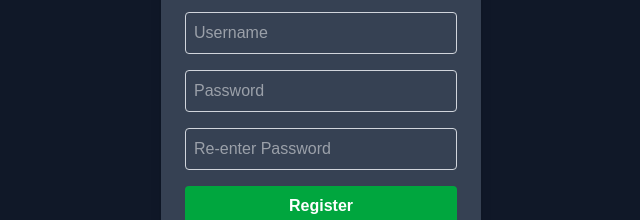
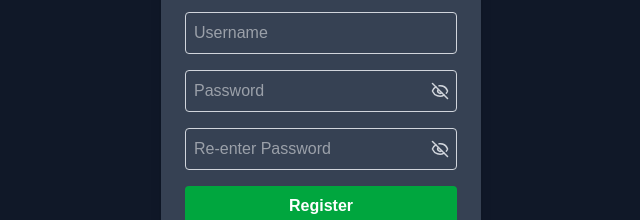
Before and after one commit to pradeepjohndev/Infrawatch, a React (Vite) app in the folder Frontend/: page /register in a window 1280 px wide. Shown: the part 321-541 px from the top of the page, without its empty margins (319-959 px from the left). Built offline with nearby package versions, Linux system fonts and the light colour scheme.

Commit message:
frontend connectivity

```diff
--- a/Frontend/src/App.css
+++ b/Frontend/src/App.css
@@ -37,3 +37,22 @@ h1 {
   font-size: 3.2em;
   line-height: 1.1;
 }
+
+.input-wrapper {
+  position: relative;
+}
+
+.input-wrapper input {
+  padding-right: 40px;
+}
+
+.input-wrapper button {
+  position: absolute;
+  top: 50%;
+  right: 10px;
+  transform: translateY(-50%);
+  background: none;
+  border: none;
+  cursor: pointer;
+  font-size: 18px;
+}
--- a/Frontend/src/Context/ThresholdCard.jsx
+++ b/Frontend/src/Context/ThresholdCard.jsx
@@ -22,10 +22,10 @@ export default function ThresholdCard() {
         Adjust Threshold Values
       </h3>
 
-      <div className="space-y-5">
+      <div className="space-y-5 flex">
         <Slider label="RAM Usage" value={ram} setValue={setRam} color="accent-blue-500" />
-        <Slider label="CPU Usage" value={cpu} setValue={setCpu} color="accent-red-500" />
-        <Slider label="NET Usage" value={net} setValue={setNet} color="accent-yellow-500" />
+        <Slider label="CPU Usage" value={cpu} setValue={setCpu} color="accent-blue-500" />
+        <Slider label="NET Usage" value={net} setValue={setNet} color="accent-blue-500" />
         <Slider label="Storage Usage" value={storage} setValue={setStorage} color="accent-green-500" />
       </div>
 
--- a/Frontend/src/Context/Username.jsx
+++ b/Frontend/src/Context/Username.jsx
@@ -5,7 +5,7 @@ export default function Username() {
     const [user, setUser] = useState(null);
     useEffect(() => {
         axios
-            .get("http://localhost:8080/auth-check", { withCredentials: true })
+            .get("/api/auth-check", { withCredentials: true })
             .then((res) => setUser(res.data.user))
             .catch(() => setUser(null));
     }, []);
--- a/Frontend/src/Dashboard/Pcpanel.jsx
+++ b/Frontend/src/Dashboard/Pcpanel.jsx
@@ -33,6 +33,7 @@ export default function Pcpanel({ pc, now }) {
     const cpuColor = typeof cpuLoad === "number" ? cpuLoad > 80 ? "#dc2626" : cpuLoad > 50 ? "#f59e0b" : "#22c55e" : "#94a3b8";
     const latency = pc.stats?.timestamp ? Math.min(now - pc.stats.timestamp, 10000) : null;
     const severityClass = severity === "CRITICAL" ? "border-red-500" : severity === "WARNING" ? "border-yellow-400" : "border-transparent";
+
     const os = pc.staticInfo?.os?.distro ?? "N/A";
     const rawType = pc?.variable ?? pc?.staticInfo?.variable ?? pc?.staticInfo?.system?.variable;
     const normalizedType = typeof rawType === "string" ? rawType.trim().toLowerCase() : "";
@@ -42,9 +43,7 @@ export default function Pcpanel({ pc, now }) {
         const isTarget = window.location.hash === `#pc-${pc.pcId}`;
 
         if (isTarget) {
-            document
-                .getElementById(`pc-${pc.pcId}`)
-                ?.scrollIntoView({ behavior: "smooth", block: "center" });
+            document.getElementById(`pc-${pc.pcId}`)?.scrollIntoView({ behavior: "smooth", block: "center" });
         }
     }, [pc.pcId]);
 
--- a/Frontend/src/Dashboard/Sidebar.jsx
+++ b/Frontend/src/Dashboard/Sidebar.jsx
@@ -19,12 +19,13 @@ export default function Sidebar({ alertTotal }) {
 
     const handleLogout = async (e) => {
         e.stopPropagation();
-        await axios.post(
-            "http://localhost:8080/logout",
-            {},
-            { withCredentials: true }
-        );
-        navigate("/", { replace: true });
+        try {
+            await axios.post("/api/logout", {}, { withCredentials: true });
+            navigate("/", { replace: true });
+        }
+        catch (err) {
+            console.error("Logout failed", err);
+        }
     };
     return (
         <aside className="h-screen shrink-0">
--- a/Frontend/src/Helper/useDashboardSocket.jsx
+++ b/Frontend/src/Helper/useDashboardSocket.jsx
@@ -1,6 +1,6 @@
 import { useEffect, useState } from "react";
-//ws://${window.location.host}/ws
-export function useDashboardSocket(url = `ws://localhost:8080/ws`) {
+//ws://${window.location.host}/ws //ws://localhost:8080/ws
+export function useDashboardSocket(url = `ws://${window.location.host}/ws`) {
   const [ws, setWs] = useState(null);
   const [ready, setReady] = useState(false);
 
--- a/Frontend/src/Login_page/Login.jsx
+++ b/Frontend/src/Login_page/Login.jsx
@@ -1,7 +1,7 @@
 import { useState } from "react";
 import axios from "axios";
 import { useNavigate } from "react-router-dom";
-import { CircleX, CircleCheck } from "lucide-react";
+import { CircleX, CircleCheck, Eye, EyeOff } from "lucide-react";
 axios.defaults.withCredentials = true;
 
 export default function Login() {
@@ -9,6 +9,7 @@ export default function Login() {
   const [password, setPassword] = useState("");
   const [msg, setMsg] = useState("");
   const [isError, setIsError] = useState(false);
+  const [showPassword, setShowPassword] = useState(false);
 
   const navigate = useNavigate();
 
@@ -20,14 +21,10 @@ export default function Login() {
     }
 
     try {
-      await axios.post("http://localhost:8080/login", {
-        username,
-        password,
-      });
+      await axios.post("/api/login", { username, password, });
 
       setMsg("Login successful");
       setIsError(false);
-
       setTimeout(() => navigate("/home"), 1000);
     } catch {
       setMsg("Login failed");
@@ -37,14 +34,21 @@ export default function Login() {
 
   return (
     <>
-      <div className="flex h-screen w-screen items-center justify-center bg-gray-900">
+      <div className="flex h-screen w-screen items-center bg-gray-900 justify-evenly">
         <div className="w-[320px] rounded-lg bg-gray-700 p-6 text-center shadow-lg">
           <h1 className="mb-6 text-2xl font-semibold text-white">Login</h1>
 
-          <input className="mb-4 w-full rounded border text-white border-gray-300 p-2 focus:outline-none focus:ring-2 focus:ring-blue-500"
+          <input className="mb-4 w-full rounded border border-gray-300 bg-transparent p-2 text-white focus:outline-none focus:ring-2 focus:ring-blue-500"
             placeholder="Username" value={username} onChange={(e) => setUsername(e.target.value)} />
 
-          <input type="password" className="mb-4 w-full rounded border text-white border-gray-300 p-2 focus:outline-none focus:ring-2 focus:ring-blue-500" placeholder="Password" value={password} onChange={(e) => setPassword(e.target.value)} />
+          <div className="relative mb-4">
+            <input type={showPassword ? "text" : "password"} className="w-full rounded border border-gray-300 bg-transparent p-2 pr-10 text-white focus:outline-none focus:ring-2 focus:ring-blue-500"
+              placeholder="Password" value={password} onChange={(e) => setPassword(e.target.value)} />
+
+            <button type="button" onClick={() => setShowPassword(!showPassword)} className="absolute right-2 top-1/2 -translate-y-1/2 text-gray-300 hover:text-white">
+              {showPassword ? <Eye size={18} /> : <EyeOff size={18} />}
+            </button>
+          </div>
 
           <button onClick={login} className="w-full rounded bg-blue-600 py-2 font-semibold text-white transition hover:bg-blue-700">
             Login
@@ -56,8 +60,8 @@ export default function Login() {
               <span>{msg}</span>
             </div>
           )}
-        </div>
-      </div>
+        </div >
+      </div >
     </>
   );
 }
--- a/Frontend/src/Login_page/ProtectedRoute.jsx
+++ b/Frontend/src/Login_page/ProtectedRoute.jsx
@@ -7,7 +7,7 @@ export default function ProtectedRoute({ children }) {
 
     useEffect(() => {
         axios
-            .get("http://localhost:8080/auth-check", { withCredentials: true })
+            .get("/api/auth-check", { withCredentials: true })
             .then(() => setAuth(true))
             .catch(() => setAuth(false));
     }, []);
--- a/Frontend/src/Login_page/Register.jsx
+++ b/Frontend/src/Login_page/Register.jsx
@@ -1,7 +1,7 @@
 import { useState } from "react";
 import axios from "axios";
 import { useNavigate } from "react-router-dom";
-import { CircleX, CircleCheck } from "lucide-react";
+import { CircleX, CircleCheck, Eye, EyeOff } from "lucide-react";
 axios.defaults.withCredentials = true;
 
 export default function Register() {
@@ -10,6 +10,8 @@ export default function Register() {
   const [confirmPassword, setConfirmPassword] = useState("");
   const [msg, setMsg] = useState("");
   const [isError, setIsError] = useState(false);
+  const [showPassword, setShowPassword] = useState(false);
+
 
   const navigate = useNavigate();
 
@@ -33,7 +35,7 @@ export default function Register() {
     }
 
     try {
-      await axios.post("http://localhost:8080/register", {
+      await axios.post("/api/register", {
         username, password,
       });
 
@@ -56,14 +58,23 @@ export default function Register() {
           className="mb-4 w-full rounded border border-gray-300 p-2 focus:outline-white  text-white"
           placeholder="Username" value={username} onChange={(e) => setUsername(e.target.value)} />
 
-        <input type="password"
-          className="mb-4 w-full rounded border border-gray-300 p-2 focus:outline-white  text-white"
-          placeholder="Password" value={password} onChange={(e) => setPassword(e.target.value)} />
+        <div className="relative mb-4">
+          <input type={showPassword ? "text" : "password"} className="w-full rounded border border-gray-300 bg-transparent p-2 pr-10 text-white focus:outline-none focus:ring-2 focus:ring-blue-500"
+            placeholder="Password" value={password} onChange={(e) => setPassword(e.target.value)} />
 
-        <input type="password"
-          className="mb-4 w-full rounded border border-gray-300 p-2 focus:outline-white text-white"
-          placeholder="Re-enter Password" value={confirmPassword} onChange={(e) => setConfirmPassword(e.target.value)} />
+          <button type="button" onClick={() => setShowPassword(!showPassword)} className="absolute right-2 top-1/2 -translate-y-1/2 text-gray-300 hover:text-white">
+            {showPassword ? <Eye size={18} /> : <EyeOff size={18} />}
+          </button>
+        </div>
+        <div className="relative mb-4">
+          <input type={showPassword ? "text" : "password"}
+            className=" w-full rounded border border-gray-300 p-2 focus:outline-white text-white"
+            placeholder="Re-enter Password" value={confirmPassword} onChange={(e) => setConfirmPassword(e.target.value)} />
 
+          <button type="button" onClick={() => setShowPassword(!showPassword)} className="absolute right-2 top-1/2 -translate-y-1/2 text-gray-300 hover:text-white">
+            {showPassword ? <Eye size={18} /> : <EyeOff size={18} />}
+          </button>
+        </div>
         <button onClick={register}
           className="w-full rounded bg-green-600 py-2 font-semibold text-white transition hover:bg-green-700">Register</button>
 
--- a/Frontend/src/Routes/Setting.jsx
+++ b/Frontend/src/Routes/Setting.jsx
@@ -1,6 +1,7 @@
 import { useState } from "react";
 import Theme from "../Components/Theme.jsx";
 import { Link } from "react-router-dom";
+import ThresholdCard from "../Context/ThresholdCard.jsx";
 
 export default function Setting() {
     const [days, setDays] = useState(1);
```
Also changed, not shown: Frontend/src/App.jsx (+1 -6 lines), Frontend/src/index.css (line endings or trailing spaces).
